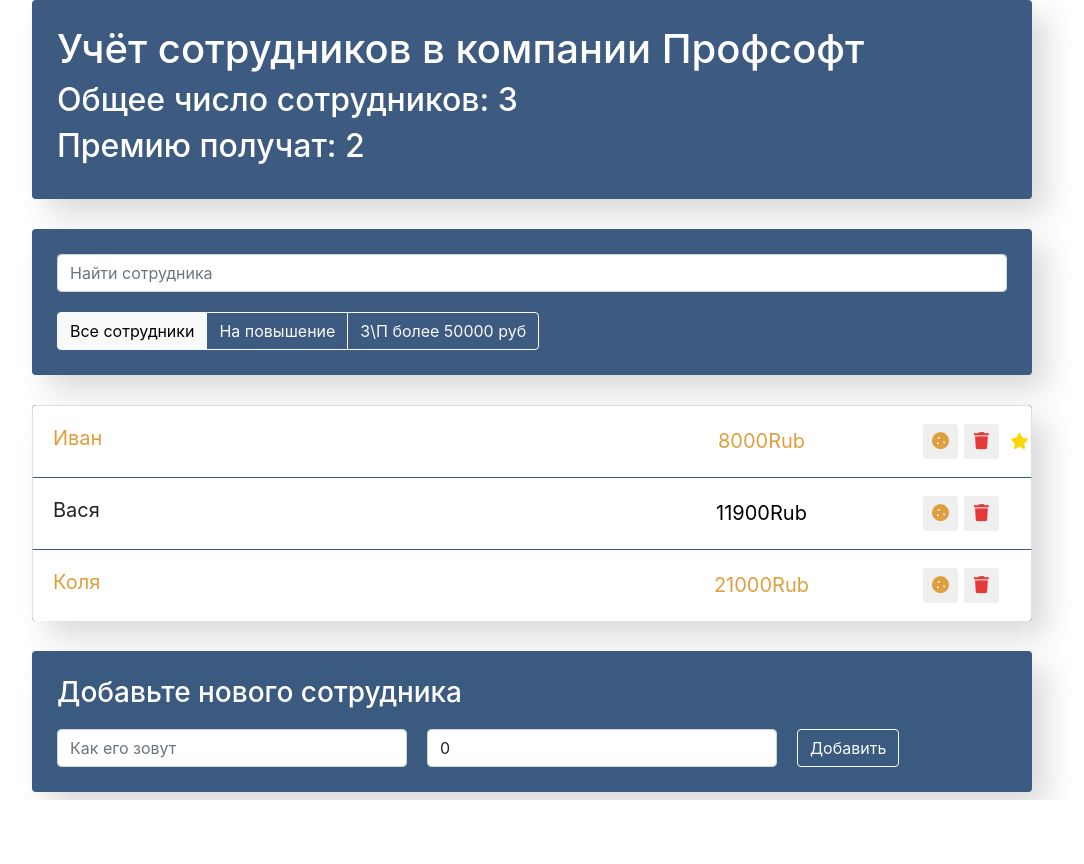
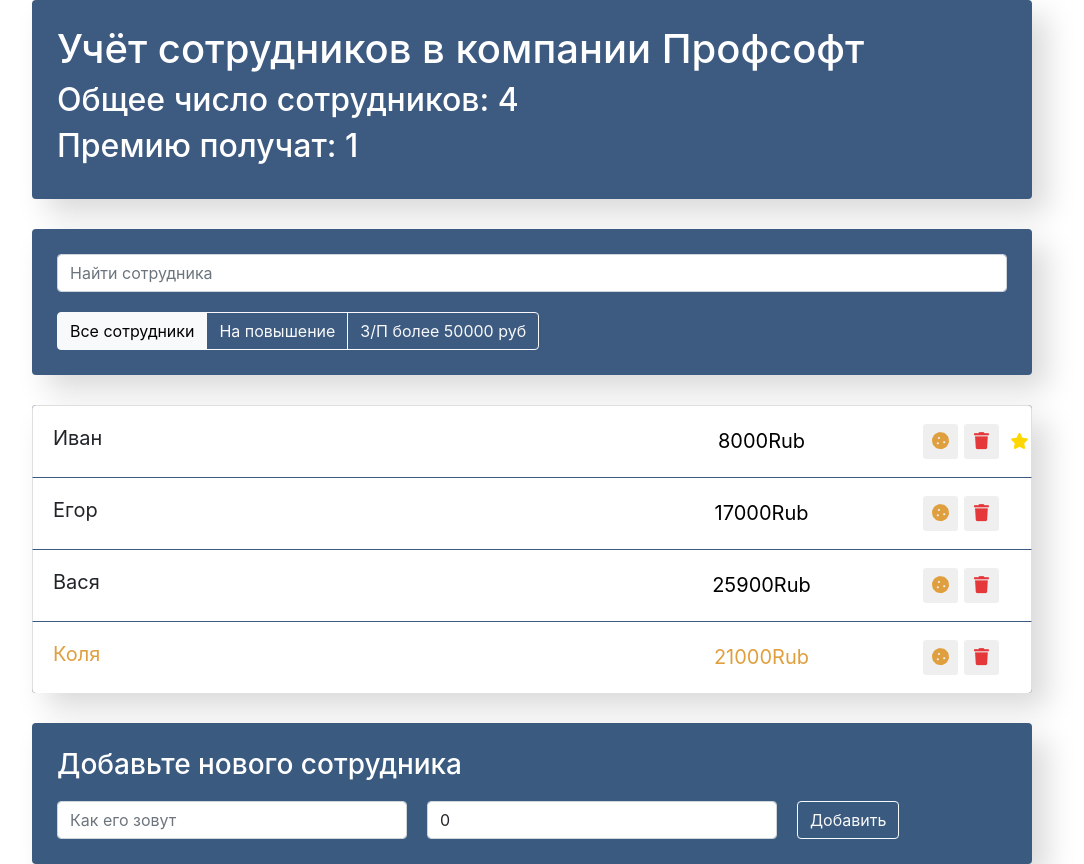
Before and after one commit to Kaklesha/2023H1_FrontEndTaskForPROFSOFT, a React (Create React App) app in the folder ReactLearn/my-app/: page / in a window 1280 px wide. Shown: the whole page, without its empty margins (108-1192 px from the left). Before the commit the page ends 800 px from the top, so only its background shows below. Built offline with nearby package versions, Linux system fonts and the light colour scheme.

Commit message:
refact: filters of employees

```diff
--- a/ReactLearn/my-app/src/components/app-filter/app-filter.js
+++ b/ReactLearn/my-app/src/components/app-filter/app-filter.js
@@ -1,74 +1,39 @@
-import { Component } from 'react';
+
 import './app-filter.css';
 
-class AppFilter extends Component{
-    constructor(props){
-        super(props);
-        this.state={
-            rise: false,
-            cost: false
-        }
-    }
+const AppFilter =(props)=>{
 
+const buttonsData=[
 
+        {name:'all', label: "Все сотрудники"},
+       { name:'rise', label: "На повышение"},
+         {  name:'moreThen20000', label: "З/П более 50000 руб"}
 
-    onRise=(e)=>{
-        const rise = e.target.value;
+];
 
-            console.log(`gg ${rise}`);
-            this.props.onfilterRise(rise);
+const buttons = buttonsData.map(({name,label})=>{
+    const active = props.filter===name;
+    const clazz = active?'btn-light':'btn-outline-light'
+    return(
+        <button
+        className={`btn ${clazz}` }
+        type='button'
+        key={name}
+        onClick={()=>props.onFilterSelect(name)}>
+        {label}
 
-            this.setState(({rise})=>{
-                return {
-                    rise: false
-                }
-             })
-             console.log(`gg ${rise}`);
+        </button>
+    )
+})
 
-    }
-    onCost=(e)=>{
-        const cost = e.target.value;
+    return(
 
-            console.log(`cc ${cost}`);
-            this.props.onfilterCost(cost);
+        <div className="btn-group">
+             {buttons}
+        </div>
 
-            this.setState(({cost})=>{
-                return {
-                    cost: false
-                }
-             })
-             console.log(`cc ${cost}`);
-
-    }
-
-   render(){
-    return(
-        <div className="btn-group">
-            <button
-            className='btn btn-light'
-            type='button'>
-            Все сотрудники
-            </button>
-
-            <button
-            className='btn btn-outline-light'
-            type='button'
-          //  value={this.setState({rise: true})}
-          value={true}
-            onClick={this.onRise}>
-            На повышение
-
-            </button>
-
-            <button
-            className='btn btn-outline-light'
-            type='button'  value={true}
-            onClick={this.onCost}>
-            З\П более 50000 руб
-            </button>
-        </div>
 
     )
    }
-}
+
 export default AppFilter;
--- a/ReactLearn/my-app/src/components/app/app.js
+++ b/ReactLearn/my-app/src/components/app/app.js
@@ -14,15 +14,17 @@ class App  extends Component {
         super(props)
         this.state={
             data: [
-                {name: 'Иван' , salary: '8000' ,increase:true, id:1 , like:true},
-                {name: 'Вася' , salary: '11900',increase:false, id:2 , like:false},
-                {name: 'Коля' , salary: '21000',increase:true, id:3 , like:false}
+                {name: 'Иван' , salary: '8000' ,increase:false, id:1 , like:true},
+                {name: 'Егор' , salary: '17000' ,increase:false, id:2 , like:false},
+                {name: 'Вася' , salary: '25900',increase:false, id:3 , like:false},
+                {name: 'Коля' , salary: '21000',increase:true, id:4 , like:false}
             ],
-            term: '',
-            rise: false,
-            cost: false
+
+
+            term: '', filter: 'all'
+
         }
-        this. lastId= 4;
+        this. lastId= 5;
     }
 
     deleteItem =(id)=>{
@@ -82,53 +84,37 @@ class App  extends Component {
         })
 
     }
-
     onUpdateSearch=(term)=>{
         this.setState({term});
     }
-    onfilterRise=(rise)=>{
-        this.setState({rise});
-    }
 
-    filterRise=(items,rise)=>{
+    filterPost=(items,filter)=>{
+            switch(filter)
+            {
+                case 'rise':
+                    return items.filter(item=>item.like);
+                case 'moreThen20000':
+                    return items.filter(item=> item.salary>20000)
+                default:
+                    return items
 
-        if(rise===false)return items;
+            }
 
-       // this.setState({rise});
-
-        return items.filter(item=>{
-            if(item.like){ return item}
-        })}
+        }
 
 
-    onfilterCost=(cost)=>{
-        this.setState({cost});
-    }
-
-    filterCost=(items,cost)=>{
-
-        if(cost===false)return items;
-
-        // this.setState({rise});
-
-        return items.filter(item=>{
-            return item.salary>20000
-
-        })}
-
+            onFilterSelect=(filter)=>{
+                this.setState({filter});
+            }
 
   render(){
 
-    const{data,term,rise,cost}=this.state;
+    const{data,term,filter}=this.state;
 
     const employees = this.state.data.length;
     const increased = this.state.data.filter(item=>item.increase).length;
 
-    let visibleData=this.searchEmp(data,term);
-
-   visibleData=this.filterRise(visibleData,rise);
-
-   visibleData=this.filterCost(visibleData,cost);
+    let visibleData=this.filterPost(this.searchEmp(data,term), filter);
 
 
 
@@ -144,8 +130,8 @@ class App  extends Component {
                 <SearchPanel
                 onUpdateSearch={this.onUpdateSearch}/>
                 <AppFilter
-                 onfilterRise={this.onfilterRise}
-                 onfilterCost={this.onfilterCost}
+                onFilterSelect={this.onFilterSelect}
+                filter={filter}
                 />
 
             </div>
```
